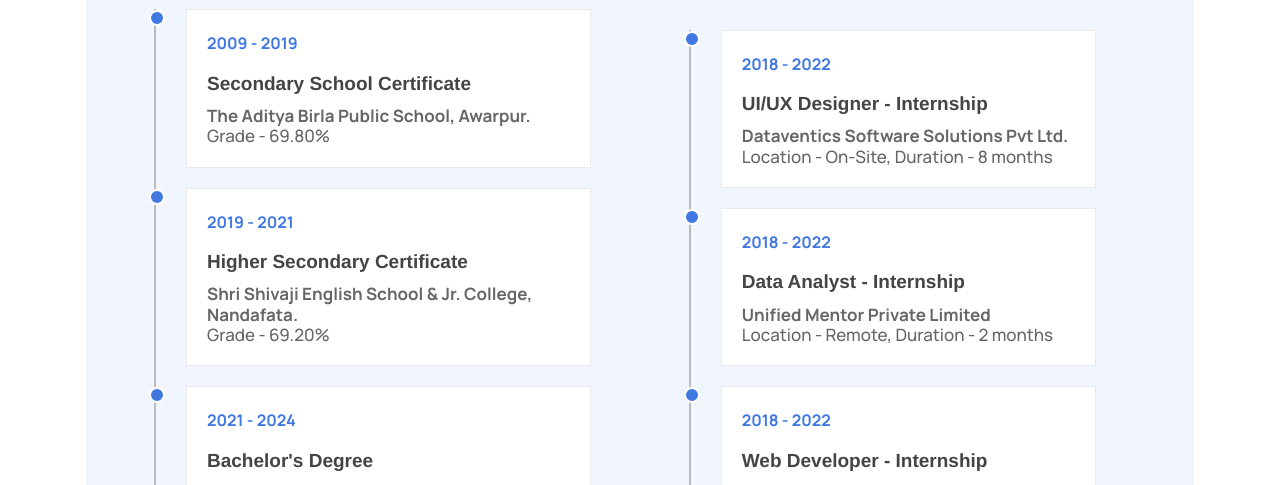
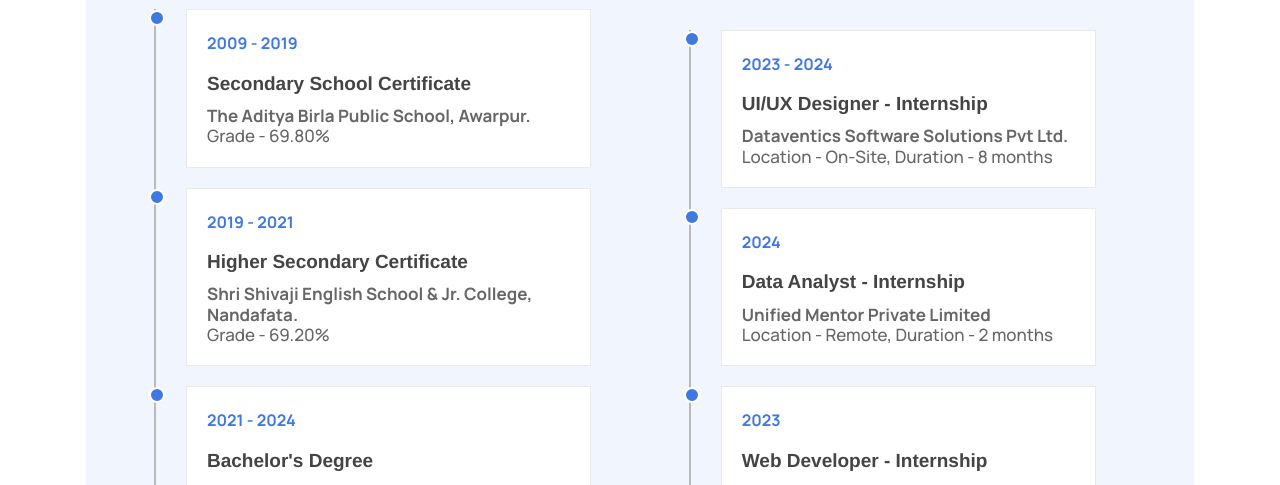
Before and after one commit to darkxweb/portfolio-v2, a plain HTML site: page index.html in a window 1280 px wide. Shown: the part 4919-5404 px from the top of the page. Drawn offline with nearby package versions, Linux system fonts and the light colour scheme.

Commit message:
Updations in Qualifications Section

```diff
--- a/index.html
+++ b/index.html
@@ -656,19 +656,19 @@
                   <div class="contents">
 
                     <div class="box">
-                      <h4>2018 - 2022</h4>
+                      <h4>2023 - 2024</h4>
                       <h3>UI/UX Designer - Internship</h3>
                       <p><strong>Dataventics Software Solutions Pvt Ltd.</strong><br> Location - On-Site, Duration - 8 months</p>                      </p>
                     </div>
 
                     <div class="box">
-                      <h4>2018 - 2022</h4>
+                      <h4>2024</h4>
                       <h3>Data Analyst - Internship</h3>
                       <p><strong>Unified Mentor Private Limited</strong><br>Location - Remote, Duration - 2 months</p>
                     </div>
 
                     <div class="box">
-                      <h4>2018 - 2022</h4>
+                      <h4>2023</h4>
                       <h3>Web Developer - Internship</h3>
                       <p><strong>Oasis Infobyte/ Asterisc Technocrat/ CodeClause/ InternPe</strong><br>Location - Remote, Duration - 1 month</p>
                     </div>
```
